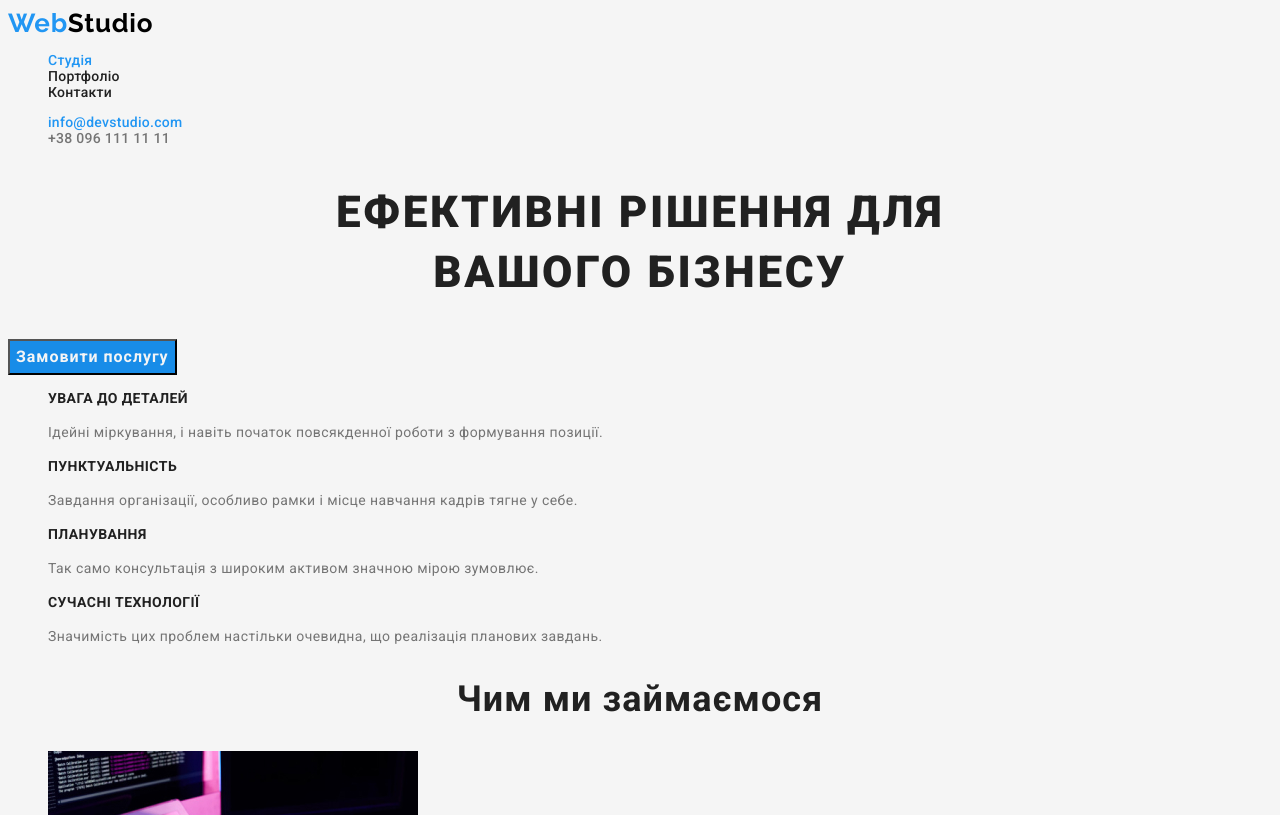
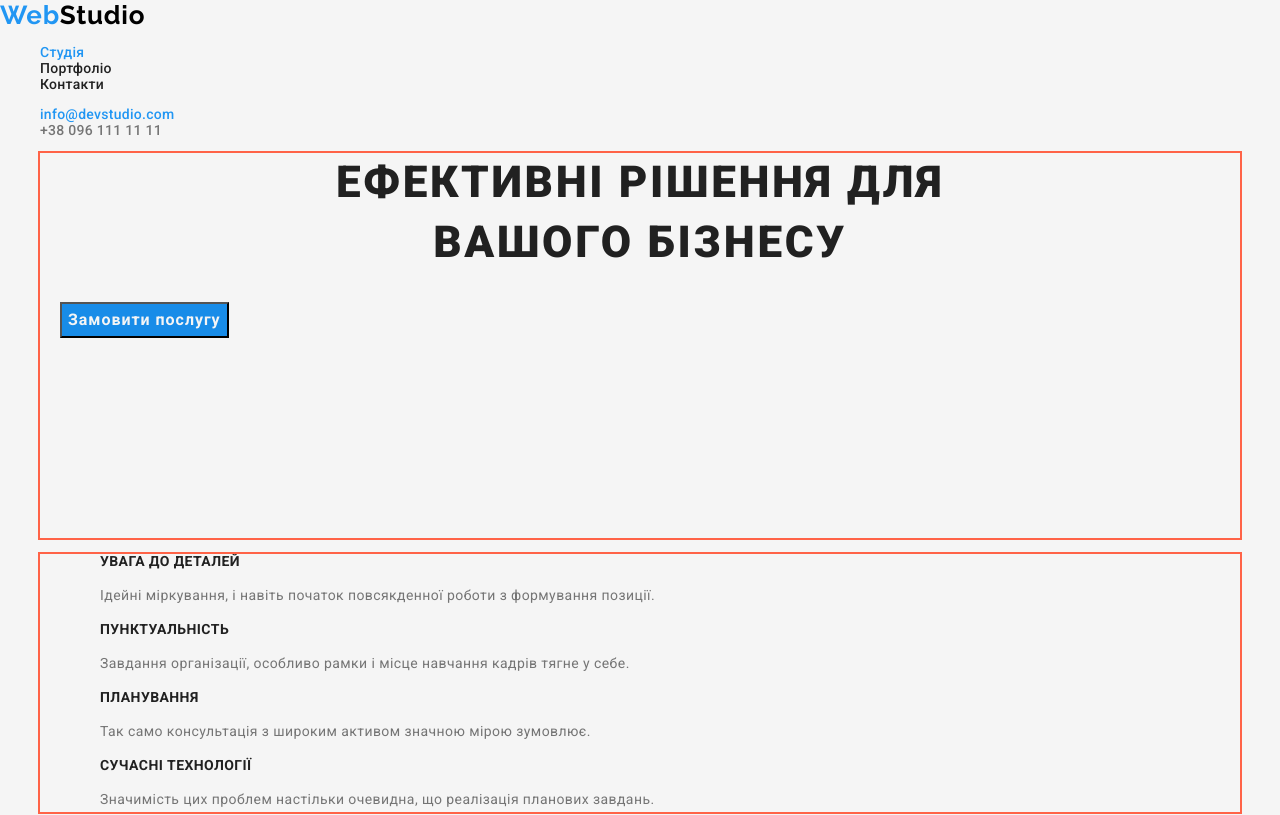
Before and after one commit to SergiiMal/goit-markup-hw-03, a plain HTML site: page index.html in a window 1280 px wide. Shown: the top 815 px of the page. Drawn offline with nearby package versions, Linux system fonts and the light colour scheme.

Commit message:
4 container start

```diff
--- a/css/style.css
+++ b/css/style.css
@@ -19,6 +19,15 @@
   --primari-bg-color: #f5f5f5;
 }
 
+h1,
+h2,
+h3,
+h4,
+h5,
+h6{
+  margin-top: 0;
+  margin-bottom: 0;
+}
 body {
   font-family: Roboto, sans-serif;
   font-style: normal;
@@ -26,7 +35,13 @@ body {
   background-color: var(--primari-bg-color);
   color: var(--title-text-color);
 }
-
+.container{
+  margin:0 auto;
+  width: 1200px;
+  padding-left: 20px;
+  padding-right: 20px;
+  outline: 2px solid tomato;
+}
 /* logo */
 
 .logo-link {
@@ -100,6 +115,8 @@ body {
 /* hero */
 
 .hero-title {
+  margin-bottom: 30px;
+
   font-weight: 900;
   font-size: 44px;
   line-height: 1.36;
@@ -111,6 +128,8 @@ body {
 /* button */
 
 .btn {
+  margin-bottom: 200px;
+
   font-family: "Roboto", sans-serif;
   font-weight: 700;
   font-size: 16px;
--- a/index.html
+++ b/index.html
@@ -11,6 +11,9 @@
       href="https://fonts.googleapis.com/css2?family=Raleway:wght@700&family=Roboto:wght@400;500;700;900&display=swap"
       rel="stylesheet"
     />
+    <link rel="stylesheet" href="https://cdnjs.cloudflare.com/ajax/libs/modern-normalize/1.1.0/modern-normalize.min.css"
+      integrity="sha512-wpPYUAdjBVSE4KJnH1VR1HeZfpl1ub8YT/NKx4PuQ5NmX2tKuGu6U/JRp5y+Y8XG2tV+wKQpNHVUX03MfMFn9Q=="
+      crossorigin="anonymous" referrerpolicy="no-referrer" />
     <link rel="stylesheet" href="css/style.css" />
   </head>
   <body>
@@ -37,14 +40,17 @@
     <main>
       <!--Герой-->
       <section class="hero">
+        <div class="container">
         <h1 class="hero-title">
           Ефективні рішення для <br />
           вашого бізнесу
         </h1>
         <button class="btn" type="button">Замовити послугу</button>
-      </section>
+      </div>
+    </section>
       <!--Особливості-->
       <section class="feature">
+        <div class="container">
         <h2 class="visually-hidden">Особливості</h2>
         <ul class="list">
           <li>
@@ -75,9 +81,11 @@
             </p>
           </li>
         </ul>
+      </div>
       </section>
       <!--Чим займаемося-->
       <section class="section">
+        <div class="container">
         <h2 class="section-title">Чим ми займаємося</h2>
         <ul class="list">
           <li class="item">
@@ -100,9 +108,11 @@
             </a>
           </li>
         </ul>
+      </div>
       </section>
       <!--Наша команда-->
       <section class="command">
+        <div class="container">
         <h2 class="title">Наша команда</h2>
         <ul class="list">
           <li>
@@ -142,6 +152,7 @@
             </a>
           </li>
         </ul>
+      </div>
       </section>
     </main>
     <!--Підвал-->
```
Also changed, not shown: portfolio.html (+3 -0 lines).
